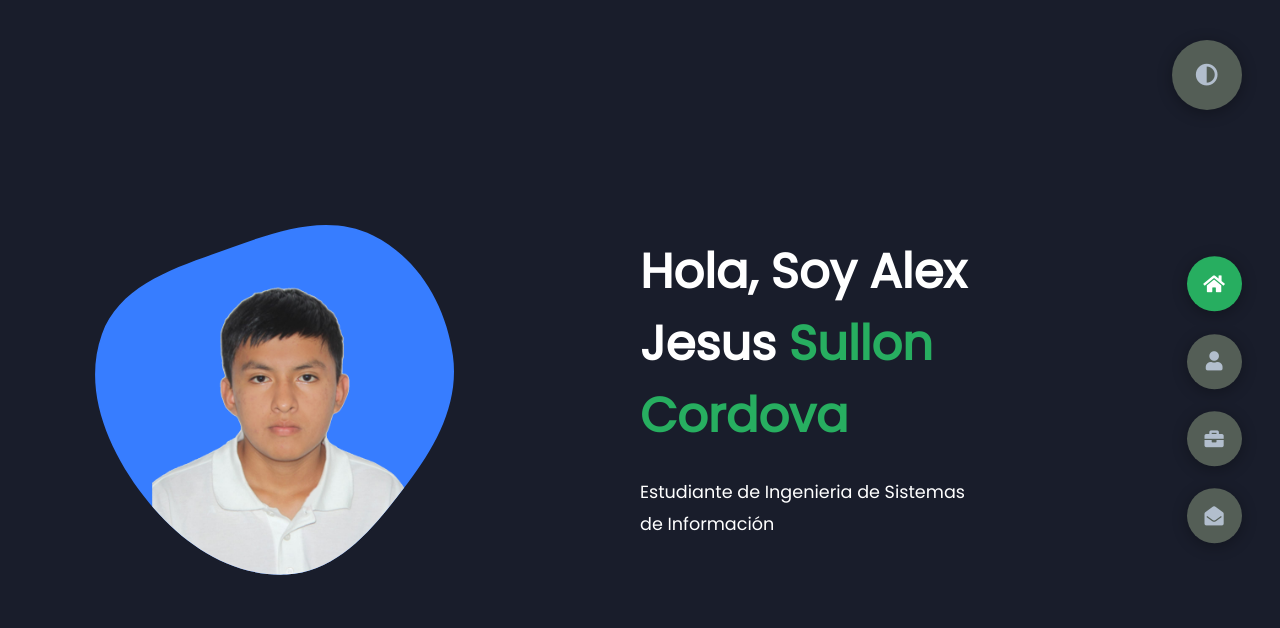
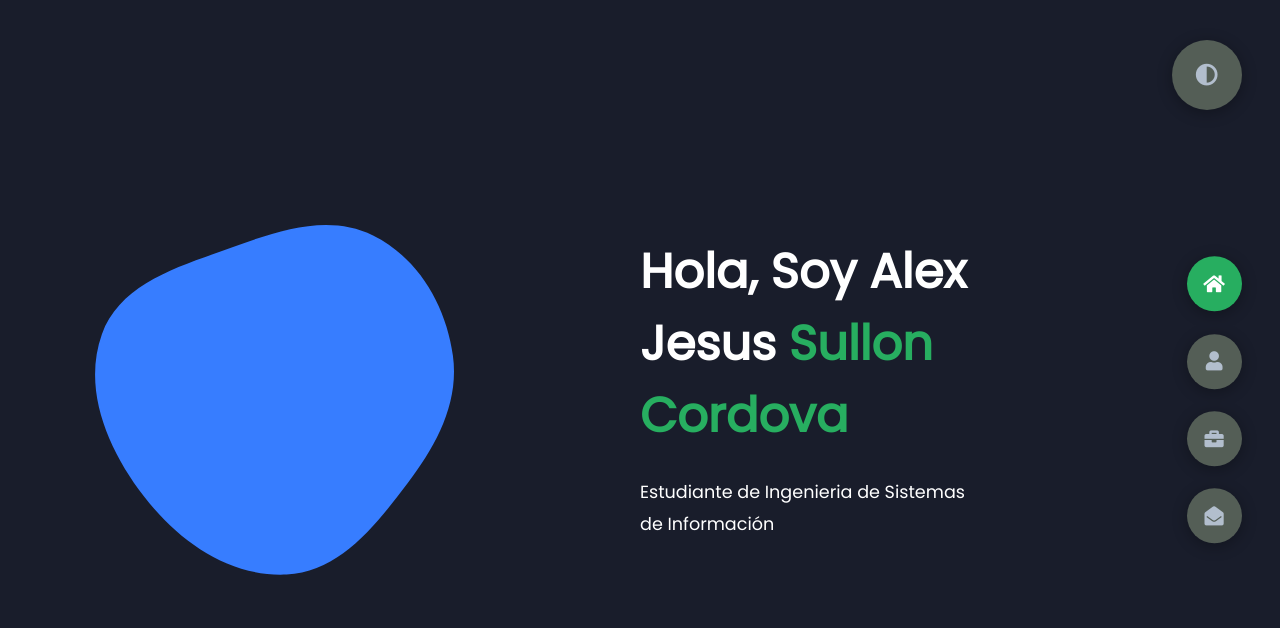
Before and after one commit to AlexSullon/Portafolio_Alex, a plain HTML site: page index.html in a window 1280 px wide. Drawn offline with Linux system fonts and the light colour scheme.

Commit message:
agregar cambios

```diff
--- a/index.html
+++ b/index.html
@@ -25,11 +25,11 @@
                      <path
                      d="M9.19024 145.964C34.0253 76.5814 114.865 54.7299 184.111 29.4823C245.804 6.98884 311.86 -14.9503 370.735 14.143C431.207 44.026 467.948 107.508 477.191 174.311C485.897 237.229 454.931 294.377 416.506 344.954C373.74 401.245 326.068 462.801 255.442 466.189C179.416 469.835 111.552 422.137 65.1576 361.805C17.4835 299.81 -17.1617 219.583 9.19024 145.964Z"
                      fill="#377dff"/>
-                     <!-- Imagen recortada con la misma forma -->
+                     <!-- Imagen recortada con la misma forma         href="img/image_perfill.png" -->
                       <image
                 x="20" y="60"
                 width="450" height="450"
-                href="img/image_perfil.png"
+
                 clip-path="url(#blobClip)" />
             </svg>
             </div>
```
